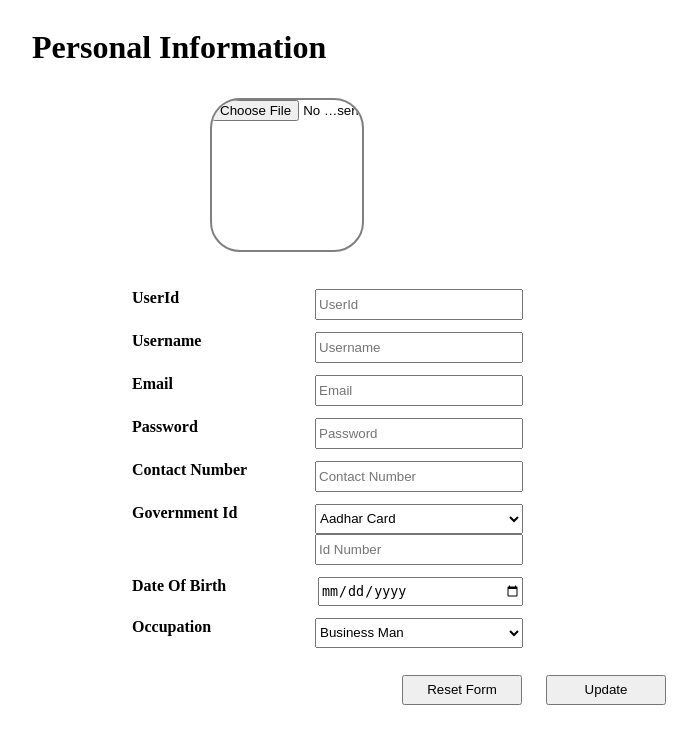
After one commit to Varunkalra18/project, a Flask app: template templates/profile.html in a window 1280 px wide. The commit adds this page. Shown: the top 744 px of the page, without its empty margins (285-982 px from the left). Run offline with Flask 2, Linux system fonts and the light colour scheme; the template is opened without the code that fills it, so the values that code supplies are empty; some libraries are stand-ins or nearby versions.

Commit message:
Profile footer

```diff
--- a/application.py
+++ b/application.py
@@ -3,7 +3,7 @@ from cs50 import SQL
 from flask import Flask, flash, redirect, render_template, request, session, jsonify
 from datetime import date
 from flask_session import Session
-#from tempfile  import mkdtemp
+from tempfile  import mkdtemp
 from werkzeug.exceptions import default_exceptions, HTTPException, InternalServerError
 from werkzeug.security import check_password_hash, generate_password_hash
 
--- /dev/null
+++ b/templates/profile.html
@@ -0,0 +1,106 @@
+<!DOCTYPE html>
+<html>
+    <head>
+        <title>
+            Complete your profile
+        </title>
+        <style>
+            fieldset{
+                border-radius: 30px;
+                border: none;
+                width: 650px;
+                margin: auto;
+                height: 700px;
+                padding: 10px;
+            }
+            .id_photo{
+                margin-left: 180px;
+                margin-bottom: 30px;
+                border-radius: 30px;
+                border: 2px solid gray;
+                height: 150px;
+                width: 150px;
+            }
+            th{
+                float: left;
+                padding-left: 100px;
+            }
+            td{
+                float: right;
+            }
+            input{
+                height: 25px;
+                width: 200px;
+            }
+            select{
+                height: 30px;
+                width: 208px;
+            }
+            button{
+                float:right;
+                height: 30px;
+                width: 120px;
+                margin: 20px 12px;
+            }
+        </style>
+    </head>
+    <body>
+        <fieldset>
+            <input type='file' class="id_photo" placeholder="Tap to select photo"/>
+            <legend><h1><strong>Personal Information</strong></h1></legend>
+            <form>
+                <table width = '500px' cellpadding='5' cellspacing='2'>
+                    <tr>
+                        <th><label for="ui">UserId</legend></td>
+                        <td><input type="text" id="ui" placeholder="UserId"/></td>
+                    </tr>
+                    <tr>
+                        <th><label for="un">Username</label></th>
+                        <td><input type="text" id="un" placeholder="Username"/></td>
+                    </tr>
+                    <tr>
+                        <th><label for="email">Email</label></th>
+                        <td><input type="Email" id="email" placeholder="Email"/></td>
+                    </tr>
+                    <tr>
+                        <th><label for="pwd">Password</label></th>
+                        <td><input type="password" id="pwd" placeholder="Password"/></td>
+                    </tr>
+                    <tr>
+                        <th><label for="no">Contact Number</label></th>
+                        <td><input type="number" id="no" placeholder="Contact Number"/></td>
+                    </tr>
+                    <tr>
+                        <th>Government Id</th>
+                        <td>
+                            <select name="Government Id">
+                                <option>Aadhar Card</option>
+                                <option>Pan Card</option>
+                                <option>Voter Id</option>
+                            </select><br/>
+                            <input type="number" placeholder="Id Number">
+                        </td>
+                    </tr>
+                    <tr>
+                        <th><label for="dob">Date Of Birth</label></th>
+                        <td><input type="date" id="dob" placeholder="Date Of Birth"/></td>
+                    </tr>
+                    <tr>
+                        <th>Occupation</th>
+                        <td>
+                            <select name="Occupation">
+                                <option>Business Man</option>
+                                <option>Government Servant</option>
+                                <option>Private Job</option>
+                            </select>
+                        </td>
+                    </tr>
+                </table>
+            </form>
+            <legend>
+                <button type="submit" value="Submit">Update</button>
+                <button type="reset" value="Reset">Reset Form</button>
+            </legend>
+        </fieldset>
+    </body>
+</html>
```
Also changed, not shown: templates/index.html (+105 -1 lines), images/3.jpg (added), images/4.jpg (added), images/bidding.jpg (added), images/landing.jpg (added), templates/card.html (added).
